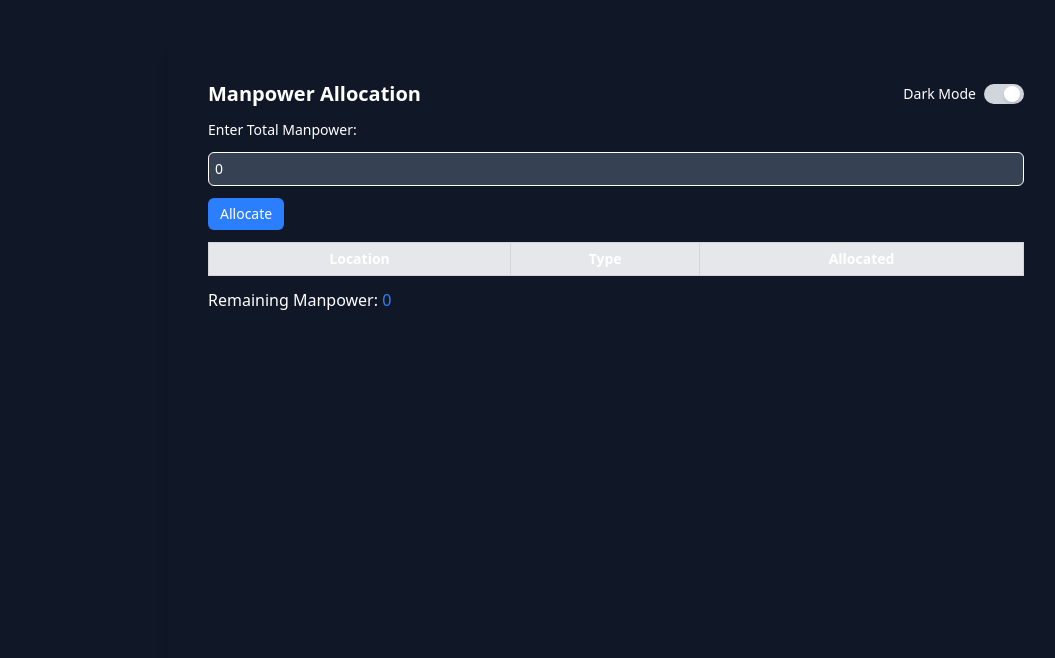
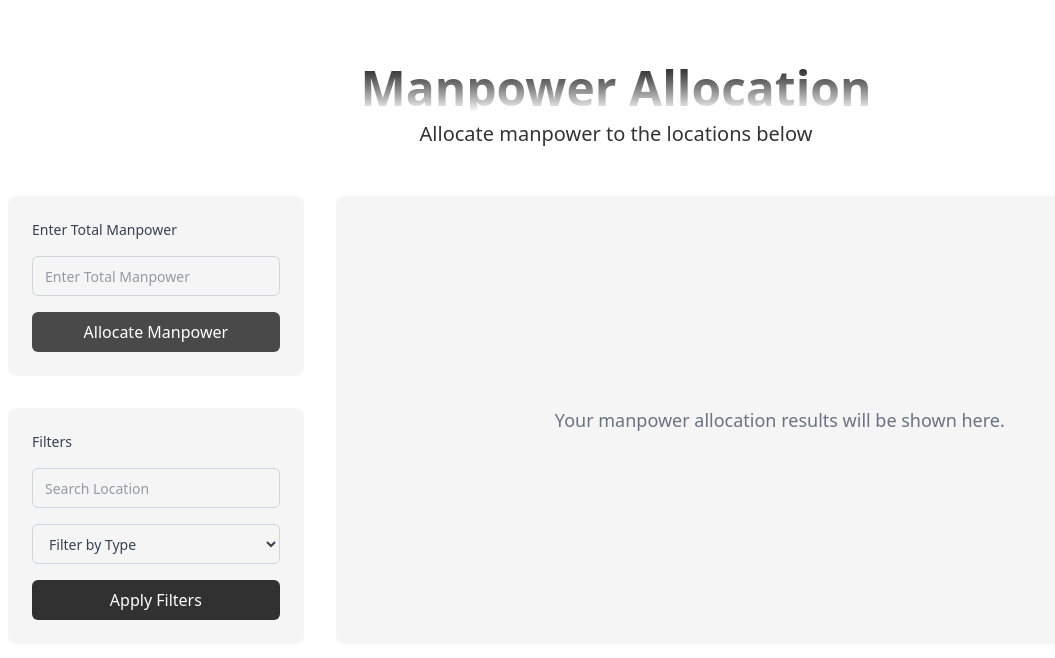
Before and after one commit to locodafux/manpower-allocation, a Vue app: page / in a window 1280 px wide. Shown: the top 658 px of the page, without its empty margins (24-1079 px from the left). Built offline with nearby package versions, Linux system fonts and the light colour scheme.

Commit message:
new ui enhancement

```diff
--- a/src/App.vue
+++ b/src/App.vue
@@ -1,168 +1,211 @@
 <template>
+  <div class="container mx-auto px-4 sm:px-6 lg:px-8 py-8 sm:py-12 lg:py-16 flex-grow">
+    <!-- Title Section -->
+    <div class="text-center mb-8 sm:mb-12">
+      <h1 class="text-3xl sm:text-4xl lg:text-5xl font-extrabold mb-2 text-transparent bg-clip-text bg-gradient-to-b from-black/80 to-white/80">
+        Manpower Allocation
+      </h1>
+      <p class="text-xs sm:text-xl text-black/80">
+        Allocate manpower to the locations below
+      </p>
+    </div>
 
-  <div :class="{ 'dark bg-gray-900 text-white': darkMode }"
-    class="min-h-screen p-4 md:p-10 transition-colors flex justify-center">
-    <div :class="{ 'bg-gray-900 text-white': darkMode, 'bg-white text-black': !darkMode }"
-      class="w-full max-w-4xl p-4 md:p-10 rounded-lg shadow-lg transition-colors overflow-auto">
+    <div class="flex flex-col lg:flex-row gap-8 justify-center">
+      <!-- Filters Section -->
+      <div class="w-full lg:w-1/4 flex flex-col space-y-8">
+        <div class="rounded-lg bg-black/4 p-6">
+          <h3 class="text-sm font-medium text-gray-700 mb-4">
+            Enter Total Manpower
+          </h3>
+          <input
+            type="number"
+            id="manpower"
+            class="h-10 w-full rounded-md border border-gray-300 px-3 py-2 text-sm text-gray-700 focus:outline-none focus:ring-2 focus:ring-gray-400"
+            v-model="manpower"
+            placeholder="Enter Total Manpower"
+          />
+          <button
+            class="mt-4 w-full bg-black/70 text-white py-2 rounded-md hover:bg-black focus:outline-none focus:ring-2 focus:ring-gray-400"
+            @click="allocateManpower"
+          >
+            Allocate Manpower
+          </button>
+        </div>
 
-      <div class="flex justify-between items-center mb-3">
-        <h2 class="text-xl font-semibold">Manpower Allocation</h2>
-        <label class="flex items-center cursor-pointer text-sm">
-          <span class="mr-2">Dark Mode</span>
-          <input type="checkbox" v-model="darkMode" class="hidden" />
-          <div class="relative w-10 h-5 bg-gray-300 dark:bg-gray-700 rounded-full transition-all flex items-center">
-            <div class="absolute w-4 h-4 bg-white rounded-full shadow-md transform transition-transform duration-300"
-              :class="{ 'translate-x-5': darkMode, 'translate-x-1': !darkMode }">
+        <div class="rounded-lg bg-black/4 p-6">
+          <h3 class="text-sm font-medium text-gray-700 mb-4">Filters</h3>
+          <input
+            type="text"
+            v-model="searchQuery"
+            class="h-10 w-full rounded-md border border-gray-300 px-3 py-2 text-sm text-gray-700 focus:outline-none focus:ring-2 focus:ring-gray-400"
+            placeholder="Search Location"
+          />
+          <select
+            v-model="selectedType"
+            class="mt-4 h-10 w-full rounded-md border border-gray-300 px-3 py-2 text-sm text-gray-700 focus:outline-none focus:ring-2 focus:ring-gray-400"
+          >
+            <option value="">Filter by Type</option>
+            <option value="Vital">Vital</option>
+            <option value="Controlled">Controlled</option>
+            <option value="Normal">Normal</option>
+          </select>
+          <button
+            class="mt-4 w-full bg-black/80 text-white py-2 rounded-md hover:bg-gray-800 focus:outline-none focus:ring-2 focus:ring-gray-400"
+            @click="applyFilters"
+          >
+            Apply Filters
+          </button>
         </div>
       </div>
-        </label>
-      </div>
 
-
-      <div class="mb-3">
-        <label for="manpower" class="block text-sm mb-3">Enter Total Manpower:</label>
-        <input type="number" v-model="manpower" min="1"
-          :class="{ 'bg-gray-100 text-black': !darkMode, 'bg-gray-700 text-white': darkMode }"
-          class="w-full p-1.5 border rounded-md transition-colors text-sm" />
-      </div>
-
-      <div class="flex gap-2 mb-3">
-        <button @click="allocateManpower"
-          class="bg-blue-500 hover:bg-blue-600 text-white px-3 py-1.5 rounded-md text-sm">Allocate</button>
-          <!--
-        <button @click="exportToExcel" :disabled="allocationTable.length === 0"
-          class="bg-green-500 hover:bg-green-600 text-white px-3 py-1.5 rounded-md text-sm disabled:opacity-50">Export</button>
-           -->
-      </div>
-      <!-- <div class="mb-5">
-
-        <div class="mb-5">
-          <label for="excel-upload" class="block text-sm font-medium"
-            :class="{ 'text-black': !darkMode, 'text-white': darkMode }">
-            Upload Excel File
-          </label>
-
-          <div
-            class="relative flex items-center justify-center w-full p-4 border-2 border-dashed border-gray-300 dark:border-gray-500 rounded-lg cursor-pointer bg-gray-50 dark:bg-gray-800 hover:border-blue-500 dark:hover:border-blue-400 transition">
-            <input id="excel-upload" type="file" accept=".xlsx" @change="importFromExcel"
-              class="absolute inset-0 w-full h-full opacity-0 cursor-pointer" />
-            <span class="text-gray-600 dark:text-gray-300 text-sm">Click to upload or drag & drop</span>
-          </div>
-        </div>
-      </div> -->
-
-      <div  class="overflow-x-auto">
-        <table class="w-full border-collapse border border-gray-300 dark:border-gray-700 text-sm">
-          <thead class="bg-gray-200 dark:bg-gray-800">
+      <!-- Allocation Table Section -->
+      <div class="w-full lg:w-3/4 bg-black/4 rounded-lg p-6">
+        <div v-if="paginatedData.length">
+          <!-- Table Section -->
+          <table class="w-full table-auto text-sm">
+            <thead class="bg-black/80 text-white">
               <tr>
-              <th class="border border-gray-300 dark:border-gray-700 p-1.5">Location</th>
-              <th class="border border-gray-300 dark:border-gray-700 p-1.5">Type</th>
-              <th class="border border-gray-300 dark:border-gray-700 p-1.5">Allocated</th>
+                <th class="px-3 py-2 text-left font-medium">Location</th>
+                <th class="px-3 py-2 text-left font-medium w-20">Type</th>
+                <th class="px-3 py-2 text-left font-medium w-20">Allocated</th>
               </tr>
             </thead>
             <tbody>
-            <tr v-for="(row, index) in allocationTable" :key="index" class="text-center">
-              <td class="border border-gray-300 dark:border-gray-700 p-1.5">{{ row.name }}</td>
-              <td class="border border-gray-300 dark:border-gray-700 p-1.5">{{ row.type }}</td>
-              <td class="border border-gray-300 dark:border-gray-700 p-1.5">{{ row.manpower }}</td>
+              <tr
+                v-for="(location, index) in paginatedData"
+                :key="index"
+                @click="selectRow(index)"
+                class="hover:bg-gray-100 cursor-pointer"
+              >
+                <td class="border px-3 py-2 text-gray-700">
+                  {{ location.name }}
+                </td>
+                <td class="border px-3 py-2 w-20">
+                  <span
+                    v-if="location.type === 'Vital'"
+                    class="bg-red-100 text-red-800 text-xs font-medium px-2 py-0.5 rounded-sm"
+                    >Vital</span
+                  >
+                  <span
+                    v-if="location.type === 'Controlled'"
+                    class="bg-green-100 text-green-800 text-xs font-medium px-2 py-0.5 rounded-sm"
+                    >Controlled</span
+                  >
+                  <span
+                    v-if="location.type === 'Normal'"
+                    class="bg-blue-100 text-blue-800 text-xs font-medium px-2 py-0.5 rounded-sm"
+                    >Normal</span
+                  >
+                </td>
+                <td class="border px-3 py-2 text-center text-gray-700 w-20">
+                  {{ location.manpower }}
+                </td>
               </tr>
             </tbody>
           </table>
+
+          <!-- Pagination and Manpower Section -->
+          <tfoot v-if="totalPages > 1">
+            <tr>
+              <td colspan="6" class="px-4 py-3">
+                <div class="w-full flex justify-between items-center">
+                  <button
+                    @click="previousPage"
+                    :disabled="currentPage === 1"
+                    class="px-4 py-2 bg-gray-200 text-black/80 rounded-md text-sm disabled:opacity-50 hover:bg-black/10 inline-block"
+                  >
+                    Previous
+                  </button>
+                  <span class="text-sm mx-4 text-black/80 inline-block">
+                    Page {{ currentPage }} of {{ totalPages }}
+                  </span>
+                  <button
+                    @click="nextPage"
+                    :disabled="currentPage === totalPages"
+                    class="px-4 py-2 bg-gray-200 text-black/80 rounded-md text-sm disabled:opacity-50 hover:bg-black/10 inline-block"
+                  >
+                    Next
+                  </button>
+                  <span class="text-sm pl-34 text-black/80 ml-auto inline-block">
+                    Remaining Manpower: {{ remainingManpower }}
+                  </span>
                 </div>
+              </td>
+            </tr>
+          </tfoot>
 
-      <!-- <p
-        class="bg-white text-black dark:bg-black dark:text-white p-3 border border-gray-300 dark:border-gray-700 rounded-md text-sm text-center">
-        No records available. Please upload an Excel file and allocate manpower.
-      </p> -->
-
-      <h3 class="mt-3 text-base font-medium">Remaining Manpower: <span class="text-blue-500">{{ remainingManpower
-      }}</span></h3>
+        </div>
+        <div v-else class="flex items-center justify-center h-full">
+          <p class="text-lg text-gray-500">
+            Your manpower allocation results will be shown here.
+          </p>
+        </div>
+      </div>
     </div>
   </div>
 </template>
 
 <script>
-import * as XLSX from 'xlsx';
+import locationsData from "./locations/locations.json";
 
 export default {
   data() {
     return {
-      manpower: 0,
+      manpower: "",
+      locations: locationsData,
+      filteredLocations: [],
+      currentPage: 1,
+      perPage: 10,
       remainingManpower: 0,
-      allocationTable: [ ],
-      locations: [
-      { name: 'Location 1', type: 'Vital', manpower: 0 },
-        { name: 'Location 2', type: 'Vital', manpower: 0 },
-        { name: 'Location 3', type: 'Vital', manpower: 0 },
-        { name: 'Location 4', type: 'Controlled', manpower: 0 },
-        { name: 'Location 5', type: 'Controlled', manpower: 0 },
-        { name: 'Location 6', type: 'Controlled', manpower: 0 },
-        { name: 'Location 7', type: 'Normal', manpower: 0 },
-        { name: 'Location 8', type: 'Normal', manpower: 0 },
-        { name: 'Location 9', type: 'Normal', manpower: 0 },
-        { name: 'Location 10', type: 'Vital', manpower: 0 },
-        { name: 'Location 11', type: 'Vital', manpower: 0 },
-        { name: 'Location 12', type: 'Vital', manpower: 0 },
-        { name: 'Location 13', type: 'Controlled', manpower: 0 },
-        { name: 'Location 14', type: 'Controlled', manpower: 0 },
-        { name: 'Location 15', type: 'Controlled', manpower: 0 },
-        { name: 'Location 16', type: 'Normal', manpower: 0 },
-        { name: 'Location 17', type: 'Normal', manpower: 0 },
-        { name: 'Location 18', type: 'Normal', manpower: 0 },
-        { name: 'Location 19', type: 'Vital', manpower: 0 },
-        { name: 'Location 20', type: 'Vital', manpower: 0 },
-        { name: 'Location 21', type: 'Vital', manpower: 0 },
-        { name: 'Location 22', type: 'Controlled', manpower: 0 },
-        { name: 'Location 23', type: 'Controlled', manpower: 0 },
-        { name: 'Location 24', type: 'Controlled', manpower: 0 },
-        { name: 'Location 25', type: 'Normal', manpower: 0 },
-        { name: 'Location 26', type: 'Normal', manpower: 0 },
-        { name: 'Location 27', type: 'Normal', manpower: 0 },
-        { name: 'Location 28', type: 'Vital', manpower: 0 },
-        { name: 'Location 29', type: 'Vital', manpower: 0 },
-        { name: 'Location 30', type: 'Controlled', manpower: 0 },
-        { name: 'Location 31', type: 'Controlled', manpower: 0 },
-        { name: 'Location 32', type: 'Normal', manpower: 0 },
-        { name: 'Location 33', type: 'Normal', manpower: 0 }
-      ],
-      dataUploaded: false,
-      darkMode: true
+      searchQuery: "",
+      selectedType: "",
+      selectedRow: null,
     };
   },
+  computed: {
+    totalPages() {
+      return Math.ceil(this.filteredLocations.length / this.perPage);
+    },
+    paginatedData() {
+      const start = (this.currentPage - 1) * this.perPage;
+      const end = start + this.perPage;
+      return this.filteredLocations.slice(start, end);
+    },
+  },
   methods: {
+    selectRow(index) {
+      this.selectedRow = this.selectedRow === index ? null : index;
+    },
     allocateManpower() {
-      // if (!this.dataUploaded) {
-      //   alert('Please upload data from Excel first.');
-      //   return;
-      // }
-
       let totalManpower = parseInt(this.manpower);
       if (isNaN(totalManpower) || totalManpower < 1) {
-        alert('Please enter a valid manpower number.');
+        alert("Please enter a valid manpower number.");
         return;
       }
 
-      let allocation = this.locations.map(loc => ({ ...loc, manpower: 0 }));
+      let allocation = this.locations.map((loc) => ({ ...loc, manpower: 0 }));
       let remaining = totalManpower;
 
-      let vitalLocations = allocation.filter(loc => loc.type === 'Vital');
-      let controlledLocations = allocation.filter(loc => loc.type === 'Controlled');
-      let normalLocations = allocation.filter(loc => loc.type === 'Normal');
+      let vitalLocations = allocation.filter((loc) => loc.type === "Vital");
+      let controlledLocations = allocation.filter(
+        (loc) => loc.type === "Controlled"
+      );
+      let normalLocations = allocation.filter((loc) => loc.type === "Normal");
 
-      vitalLocations.forEach(loc => {
+      vitalLocations.forEach((loc) => {
         let assigned = Math.min(2, remaining);
         loc.manpower = assigned;
         remaining -= assigned;
       });
 
-      controlledLocations.forEach(loc => {
+      controlledLocations.forEach((loc) => {
         if (remaining > 0) {
           loc.manpower = 1;
           remaining -= 1;
         }
       });
 
-      vitalLocations.forEach(loc => {
+      vitalLocations.forEach((loc) => {
         if (remaining > 0 && loc.manpower < 3) {
           let extra = Math.min(3 - loc.manpower, remaining);
           loc.manpower += extra;
@@ -170,7 +213,7 @@ export default {
         }
       });
 
-      normalLocations.forEach(loc => {
+      normalLocations.forEach((loc) => {
         if (remaining > 0) {
           let assigned = Math.min(3, remaining);
           loc.manpower = assigned;
@@ -178,40 +221,57 @@ export default {
         }
       });
 
-      this.allocationTable = allocation;
+      this.locations = allocation; // Update original locations with allocation
+      this.filteredLocations = allocation; // Also update filteredLocations
       this.remainingManpower = Math.max(remaining, 0);
     },
-    exportToExcel() {
-      if (this.allocationTable.length === 0) {
-        alert('No data to export. Please upload and allocate manpower first.');
-        return;
+    applyFilters() {
+      let filteredData = this.locations.filter((location) => {
+        const matchesSearch = location.name
+          .toLowerCase()
+          .includes(this.searchQuery.toLowerCase());
+        const matchesType = this.selectedType
+          ? location.type === this.selectedType
+          : true;
+        return matchesSearch && matchesType;
+      });
+
+      this.filteredLocations = filteredData;
+      this.currentPage = 1; // Reset to first page when filters are applied
+    },
+    previousPage() {
+      if (this.currentPage > 1) {
+        this.currentPage--;
       }
-      let wb = XLSX.utils.book_new();
-      let ws = XLSX.utils.json_to_sheet(this.allocationTable);
-      XLSX.utils.book_append_sheet(wb, ws, 'Manpower Allocation');
-      XLSX.writeFile(wb, 'Manpower_Allocation.xlsx');
     },
-    importFromExcel(event) {
-      let file = event.target.files[0];
-      if (!file) return;
-
-      let reader = new FileReader();
-      reader.onload = (e) => {
-        let data = new Uint8Array(e.target.result);
-        let workbook = XLSX.read(data, { type: 'array' });
-        let sheet = workbook.Sheets[workbook.SheetNames[0]];
-        let json = XLSX.utils.sheet_to_json(sheet);
-
-        this.locations = json.map(row => ({
-          name: row['Location'] || '',
-          type: row['Type'] || '',
-          manpower: 0
-        }));
-        this.allocationTable = this.locations;
-        this.dataUploaded = true;
-      };
-      reader.readAsArrayBuffer(file);
+    nextPage() {
+      if (this.currentPage < this.totalPages) {
+        this.currentPage++;
       }
-  }
+    },
+  },
 };
 </script>
+
+<style scoped>
+/* Table and Pagination Styling */
+table {
+  border-collapse: collapse;
+  width: 100%;
+}
+
+th,
+td {
+  padding: 0.75rem;
+  text-align: left;
+  border: 1px solid #e0e0e0;
+}
+
+button:disabled {
+  cursor: not-allowed;
+}
+
+button:hover {
+  background-color: #333;
+}
+</style>
--- /dev/null
+++ b/src/locations/locations.json
@@ -0,0 +1,35 @@
+[
+  { "name": "Location 1", "type": "Vital", "manpower": 0 },
+  { "name": "Location 2", "type": "Vital", "manpower": 0 },
+  { "name": "Location 3", "type": "Vital", "manpower": 0 },
+  { "name": "Location 4", "type": "Controlled", "manpower": 0 },
+  { "name": "Location 5", "type": "Controlled", "manpower": 0 },
+  { "name": "Location 6", "type": "Controlled", "manpower": 0 },
+  { "name": "Location 7", "type": "Normal", "manpower": 0 },
+  { "name": "Location 8", "type": "Normal", "manpower": 0 },
+  { "name": "Location 9", "type": "Normal", "manpower": 0 },
+  { "name": "Location 10", "type": "Vital", "manpower": 0 },
+  { "name": "Location 11", "type": "Vital", "manpower": 0 },
+  { "name": "Location 12", "type": "Vital", "manpower": 0 },
+  { "name": "Location 13", "type": "Controlled", "manpower": 0 },
+  { "name": "Location 14", "type": "Controlled", "manpower": 0 },
+  { "name": "Location 15", "type": "Controlled", "manpower": 0 },
+  { "name": "Location 16", "type": "Normal", "manpower": 0 },
+  { "name": "Location 17", "type": "Normal", "manpower": 0 },
+  { "name": "Location 18", "type": "Normal", "manpower": 0 },
+  { "name": "Location 19", "type": "Vital", "manpower": 0 },
+  { "name": "Location 20", "type": "Vital", "manpower": 0 },
+  { "name": "Location 21", "type": "Vital", "manpower": 0 },
+  { "name": "Location 22", "type": "Controlled", "manpower": 0 },
+  { "name": "Location 23", "type": "Controlled", "manpower": 0 },
+  { "name": "Location 24", "type": "Controlled", "manpower": 0 },
+  { "name": "Location 25", "type": "Normal", "manpower": 0 },
+  { "name": "Location 26", "type": "Normal", "manpower": 0 },
+  { "name": "Location 27", "type": "Normal", "manpower": 0 },
+  { "name": "Location 28", "type": "Vital", "manpower": 0 },
+  { "name": "Location 29", "type": "Vital", "manpower": 0 },
+  { "name": "Location 30", "type": "Controlled", "manpower": 0 },
+  { "name": "Location 31", "type": "Controlled", "manpower": 0 },
+  { "name": "Location 32", "type": "Normal", "manpower": 0 },
+  { "name": "Location 33", "type": "Normal", "manpower": 0 }
+]
```
Lines whose indentation alone changed are shown as unchanged.
